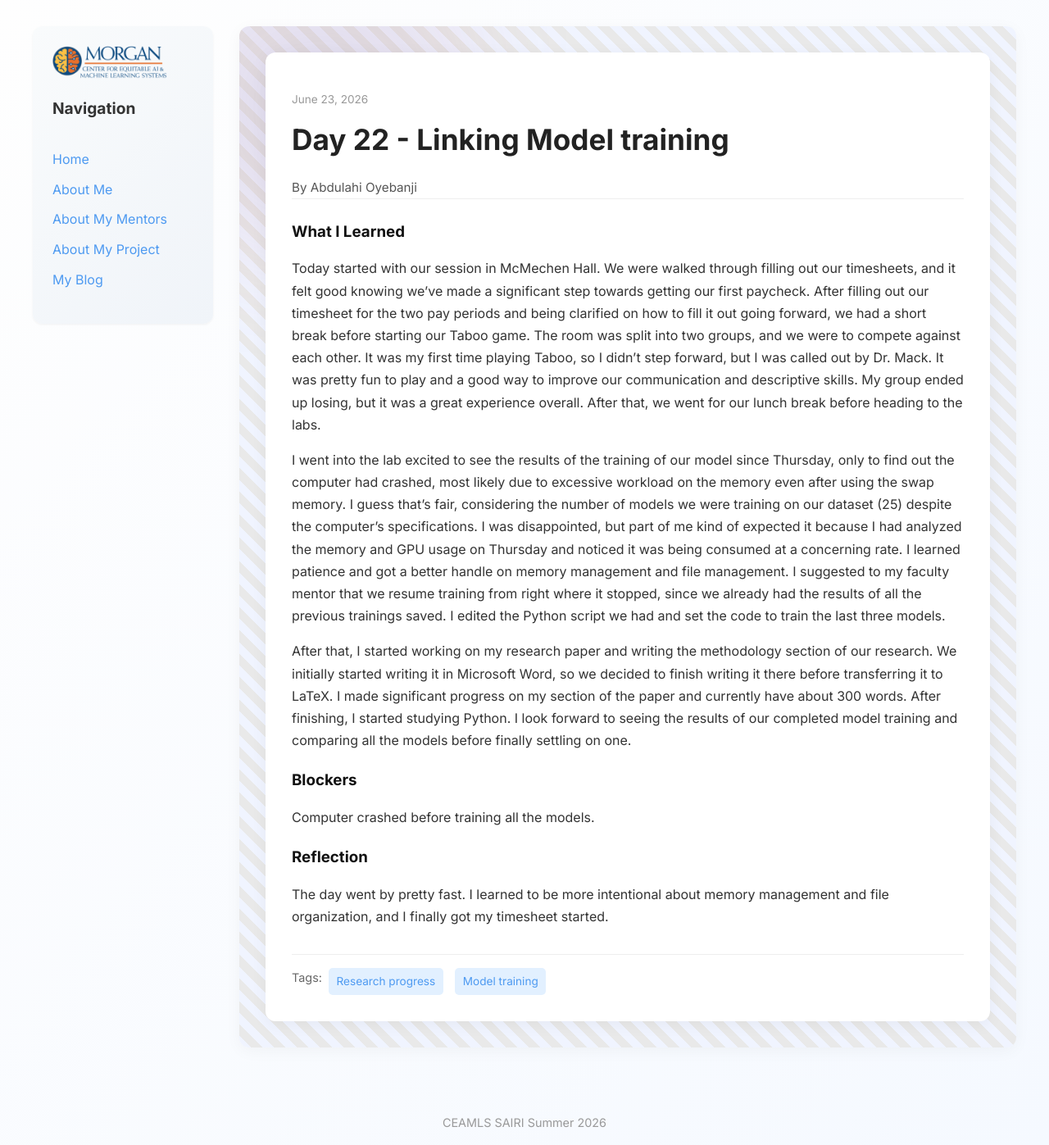
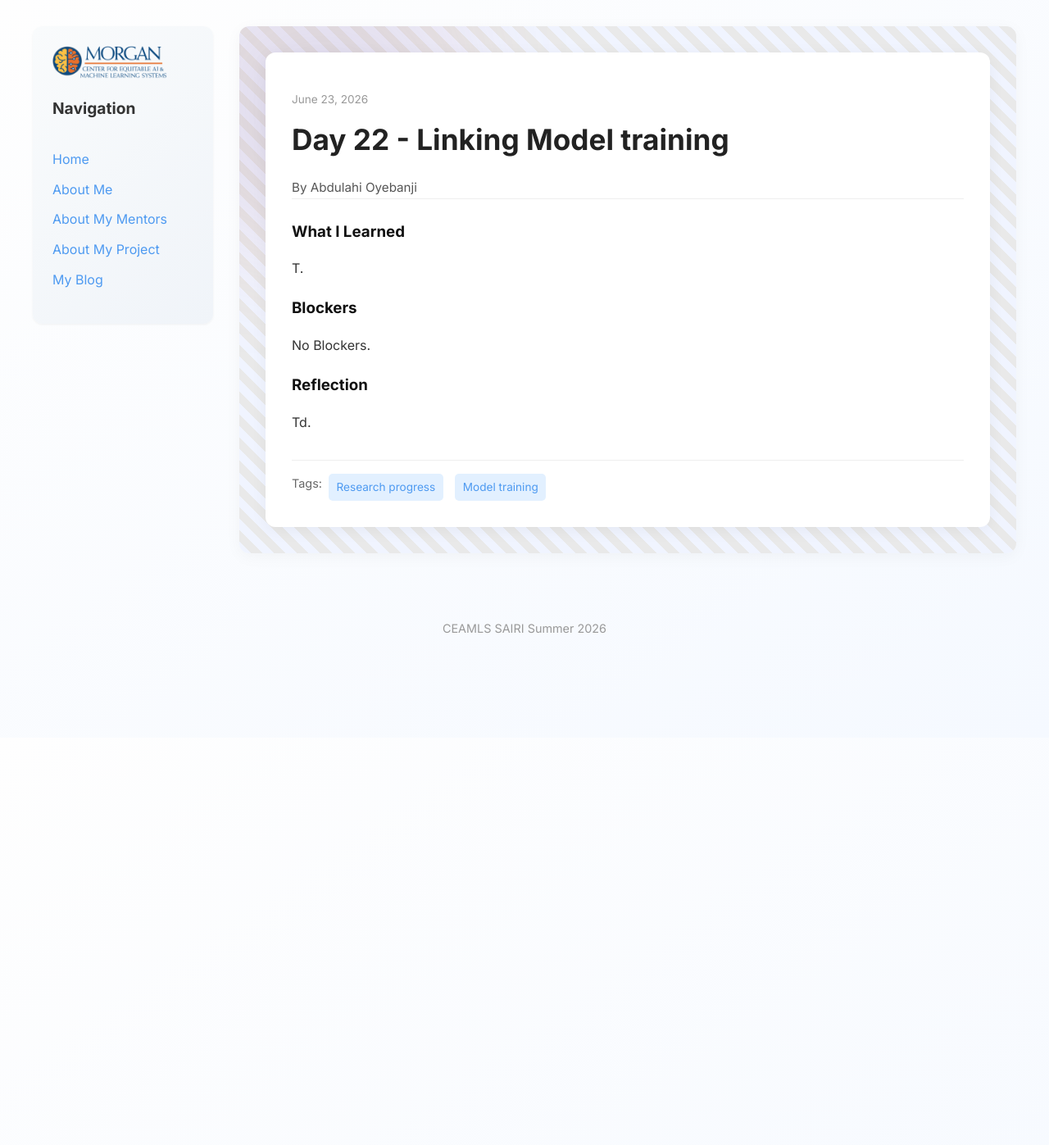
Before and after one commit to abdulahi-banji/abdulahi-banjiceamls26.github.io, a Jekyll site: the page built from _posts/2026-06-23-day-21.md, in a window 1280 px wide. Shown: the whole page at 82% size. Built offline with Jekyll 4.4.1, drawn with Linux system fonts in a browser that asks for light colours; after the commit the page ends 900 px from its top, so only the background shows below that.

Commit message:
create and cleaned the space for day 21

```diff
--- a/_posts/2026-06-23-day-21.md
+++ b/_posts/2026-06-23-day-21.md
@@ -8,15 +8,11 @@ permalink: /day21.html
 tags: ["Research progress", "Model training"]
 
 what_i_learned: |
-  Today started with our session in McMechen Hall. We were walked through filling out our timesheets, and it felt good knowing we've made a significant step towards getting our first paycheck. After filling out our timesheet for the two pay periods and being clarified on how to fill it out going forward, we had a short break before starting our Taboo game. The room was split into two groups, and we were to compete against each other. It was my first time playing Taboo, so I didn't step forward, but I was called out by Dr. Mack. It was pretty fun to play and a good way to improve our communication and descriptive skills. My group ended up losing, but it was a great experience overall. After that, we went for our lunch break before heading to the labs.
-
-  I went into the lab excited to see the results of the training of our model since Thursday, only to find out the computer had crashed, most likely due to excessive workload on the memory even after using the swap memory. I guess that's fair, considering the number of models we were training on our dataset (25) despite the computer's specifications. I was disappointed, but part of me kind of expected it because I had analyzed the memory and GPU usage on Thursday and noticed it was being consumed at a concerning rate. I learned patience and got a better handle on memory management and file management. I suggested to my faculty mentor that we resume training from right where it stopped, since we already had the results of all the previous trainings saved. I edited the Python script we had and set the code to train the last three models.
-
-  After that, I started working on my research paper and writing the methodology section of our research. We initially started writing it in Microsoft Word, so we decided to finish writing it there before transferring it to LaTeX. I made significant progress on my section of the paper and currently have about 300 words. After finishing, I started studying Python. I look forward to seeing the results of our completed model training and comparing all the models before finally settling on one.
+  T.
 
 blockers: |
-  Computer crashed before training all the models.
+  No Blockers.
 
 reflection: |
-  The day went by pretty fast. I learned to be more intentional about memory management and file organization, and I finally got my timesheet started.
+  Td.
 ---
```
